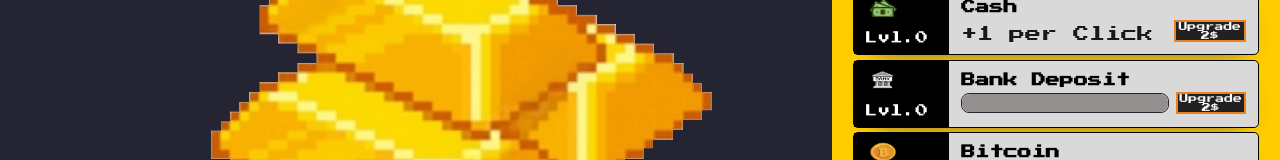
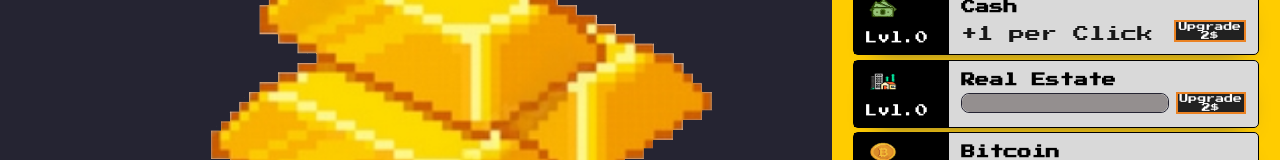
Before and after one commit to SzostekMateusz/idle-clicker, a React (Vite) app: page / in a window 1280 px wide. Shown: the part 389-549 px from the top of the page. Built offline with nearby package versions, Linux system fonts and the light colour scheme.

Commit message:
changed image

```diff
--- a/src/components/RightContent.jsx
+++ b/src/components/RightContent.jsx
@@ -99,9 +99,9 @@ const RightContent = () => {
           multiplier={multiplier}
         />
         <UpgradeBox
-          title="Bank Deposit"
+          title="Real Estate"
           upgradePrice={formatNumber(calculateTotalCost(passiveBankUpgradeCost, passiveBankLevel, purchaceMultiplierState))}
-          image="bank"
+          image="estate"
           onClick={passiveBankIncomeUpgrade}
           upgradeLevel={passiveBankLevel}
           upgradeCost={calculateTotalCost(passiveBankUpgradeCost, passiveBankLevel, purchaceMultiplierState)}
```
